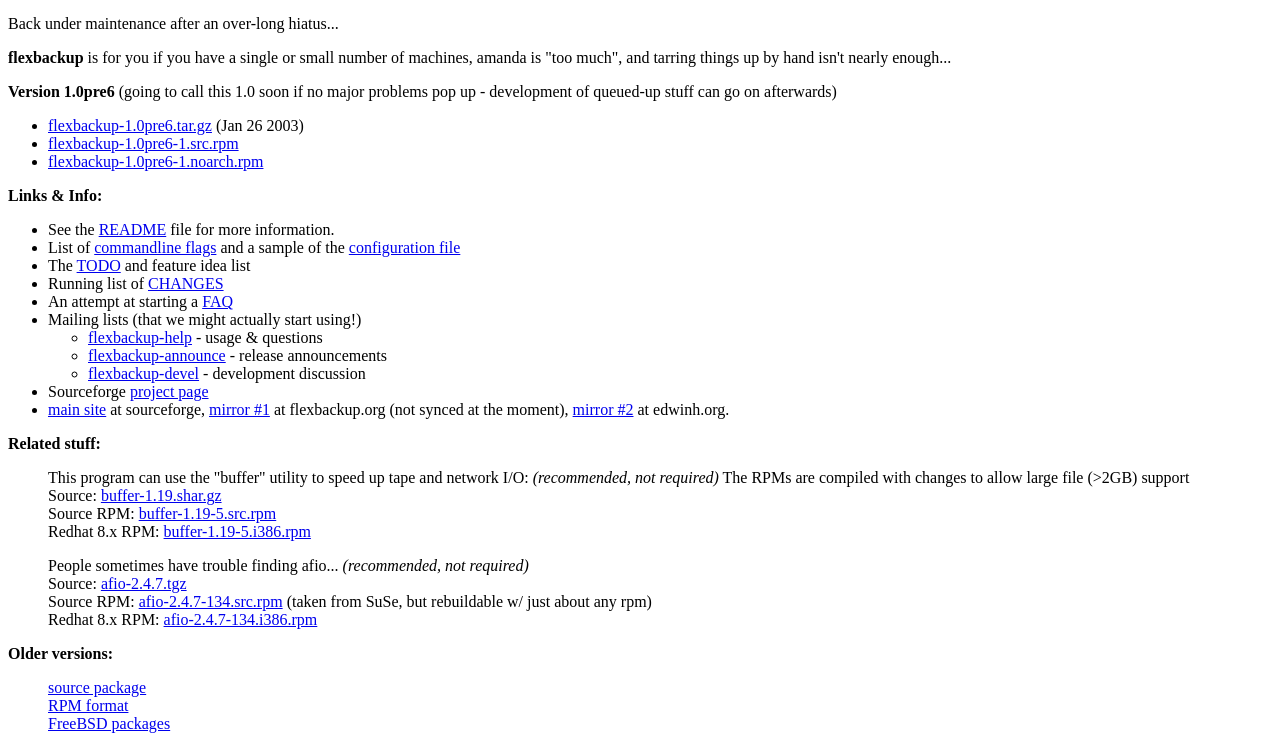
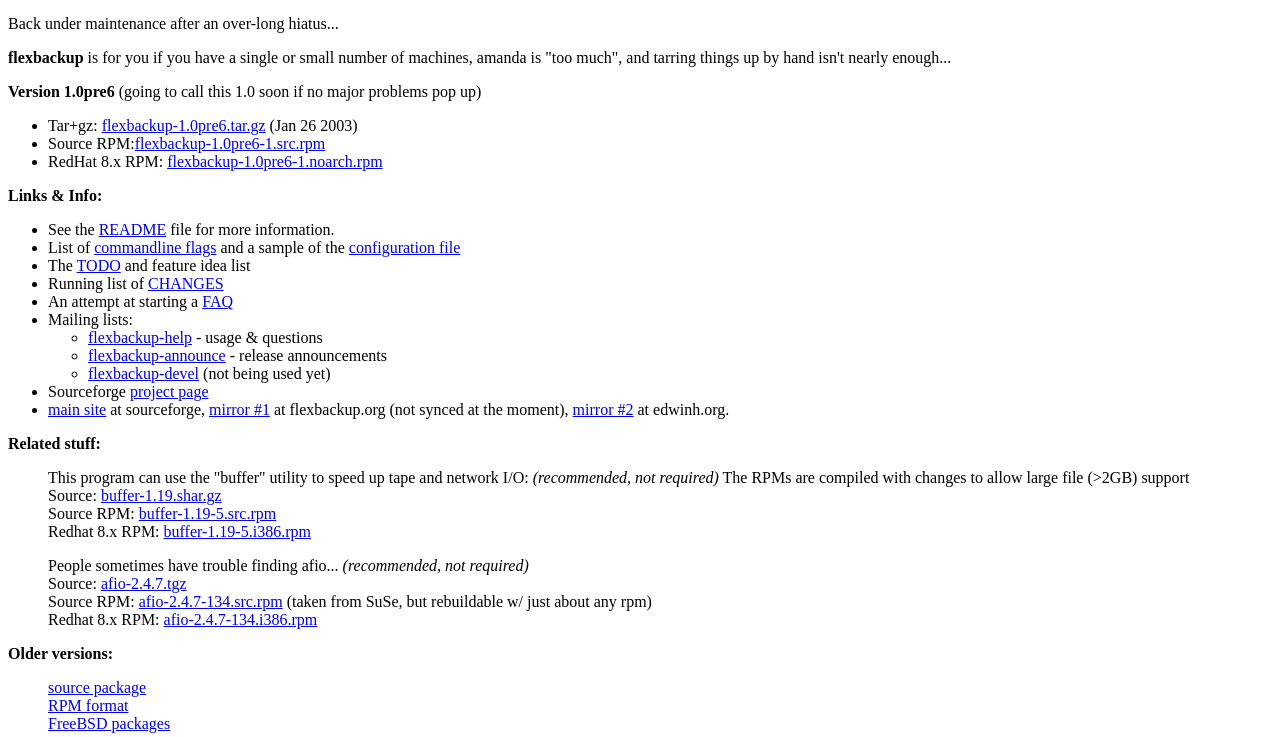
Before and after one commit to wens/flexbackup, a plain HTML site: page www/index.html in a window 1280 px wide. Shown: the part 133-870 px from the top of the page. Drawn offline with Linux system fonts and the light colour scheme.

Commit message:
*** empty log message ***

```diff
--- a/www/index.html
+++ b/www/index.html
@@ -16,12 +16,13 @@ machines, amanda is "too much", and tarring things up
 by hand isn't nearly enough...
 
 <P>
-<B>Version 1.0pre6</B> (going to call this 1.0 soon if no major problems pop
-up - development of queued-up stuff can go on afterwards)
+<B>Version 1.0pre6</B> (going to call this 1.0 soon if no major problems
+pop up)
 <UL>
-<LI><A HREF="tarball/flexbackup-1.0pre6.tar.gz">flexbackup-1.0pre6.tar.gz</A>  (Jan 26 2003)
-<LI><A HREF="RPMS/flexbackup-1.0pre6-1.src.rpm">flexbackup-1.0pre6-1.src.rpm</A>
-<LI><A HREF="RPMS/flexbackup-1.0pre6-1.noarch.rpm">flexbackup-1.0pre6-1.noarch.rpm</A>
+<LI>Tar+gz: <A HREF="tarball/flexbackup-1.0pre6.tar.gz">flexbackup-1.0pre6.tar.gz</A>  (Jan 26 2003)
+<LI>Source RPM:<A HREF="RPMS/flexbackup-1.0pre6-1.src.rpm">flexbackup-1.0pre6-1.src.rpm</A>
+<LI>RedHat 8.x RPM: <A HREF="RPMS/flexbackup-1.0pre6-1.noarch.rpm">flexbackup-1.0pre6-1.noarch.rpm</A>
+<!-- <LI>FreeBSD package: <A HREF="FreeBSD/flexbackup-1.0pre6-1.noarch.rpm">flexbackup-1.0pre6-1.noarch.rpm</A> -->
 </UL>
 
 <B>Links & Info:</B>
@@ -32,11 +33,11 @@ up - development of queued-up stuff can go on afterwards)
   <LI>The <A HREF="TODO">TODO</A> and feature idea list
   <LI>Running list of <A HREF="CHANGES">CHANGES</A>
   <LI>An attempt at starting a <A HREF="faq.html">FAQ</A>
-  <LI>Mailing lists (that we might actually start using!)
+  <LI>Mailing lists:
     <UL>
       <LI><A HREF="http://lists.sourceforge.net/lists/listinfo/flexbackup-help">flexbackup-help</A> - usage & questions
       <LI><A HREF="http://lists.sourceforge.net/lists/listinfo/flexbackup-announce">flexbackup-announce</A> - release announcements
-      <LI><A HREF="http://lists.sourceforge.net/lists/listinfo/flexbackup-devel">flexbackup-devel</A> - development discussion
+      <LI><A HREF="http://lists.sourceforge.net/lists/listinfo/flexbackup-devel">flexbackup-devel</A> (not being used yet)
     </UL>
   <LI>Sourceforge <A HREF="http://sourceforge.net/projects/flexbackup">project page</A>
   <LI><A HREF="http://flexbackup.sourceforge.net/">main site</A> at sourceforge,
@@ -78,6 +79,6 @@ align="right" width="125" height="37" border="0" alt="SourceForge.net">
 
 <ADDRESS><A HREF="mailto:flexbackup-help@lists.sourceforge.net">flexbackup-help at lists dot sourceforge dot net</A></ADDRESS>
 <!-- hhmts start -->
-Last modified: Sun Jan 26 16:14:41 MST 2003
+Last modified: Sun Jan 26 21:05:01 MST 2003
 <!-- hhmts end -->
 </BODY> </HTML>
```
Also changed, not shown: 1 other file.
